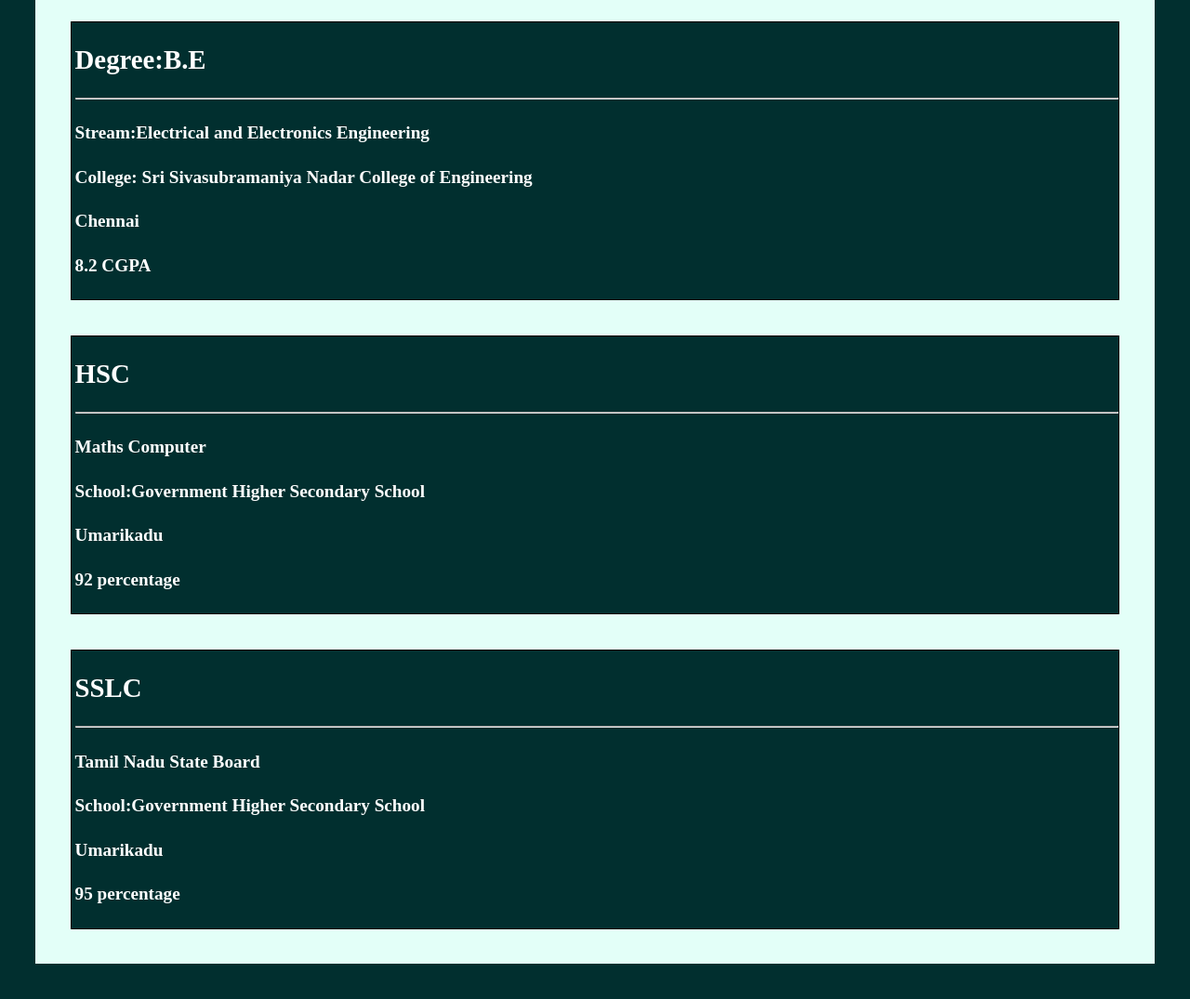
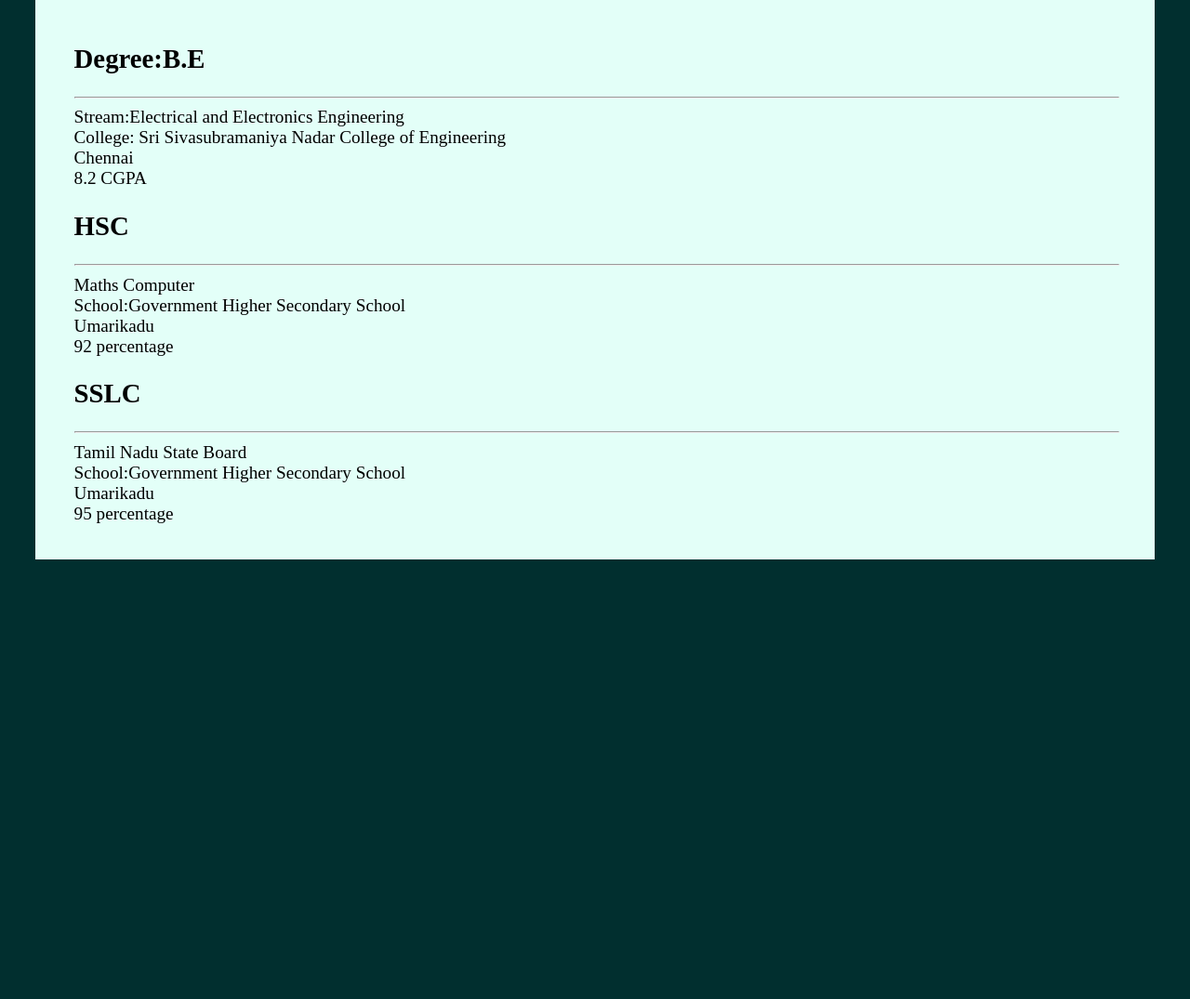
Before and after one commit to subitshar18/Portfolio-Subitsha, a plain HTML site: page About.html in a window 1280 px wide. Shown: the part 632-1707 px from the top of the page at 93% size. After the commit the page ends 1271 px from the top, so only its background shows below. Drawn offline with Linux system fonts and the light colour scheme; a web font is replaced by a local one.

Commit message:
SecondChanges

```diff
--- a/About.css
+++ b/About.css
@@ -26,15 +26,14 @@ body{
     flex-direction: column;
     grid-template-columns: 1fr 1fr 1fr;
     padding-bottom: 1cm;
-    gap: 1cm;
 }
 .AcademicItem{
     margin-right: 1cm;
     margin-left: 1cm;
     padding-left: 4px;
-    border: solid black 1px;
-    background-color:#012f2f;
-    color: white;
+    /* border: solid black 1px; */
+    /* background-color:#012f2f; */
+    color:black;
 
 }
 .objective{
--- a/About.html
+++ b/About.html
@@ -3,20 +3,20 @@
 <head>
     <meta charset="UTF-8">
     <meta name="viewport" content="width=device-width, initial-scale=1.0">
-    <title>Subitsha_About</title>
+    <title>About Me</title>
     <link rel="stylesheet" href="About.css">
     <link rel="stylesheet" href="https://fonts.googleapis.com/css?family=Trirong">
 </head>
 <body style="margin: 0.5cm 1cm 1cm 1cm; font-size: larger;background-color: #012f2f;">
     <div class="navbar">
-        <a href="Portfolio.html" class="nav-item">Home</a>
-        <a href="About.html" class="nav-item">About</a>
+        <a href="index.html" class="nav-item">Home</a>
+        <a href="About.html" class="nav-item">About Me</a>
         <a href="Project.html" class="nav-item">Projects</a>
         <a href="https://docs.google.com/document/d/1CFirQuIAXCndegX-MmH5L8nGflqiq_8K/edit?usp=sharing&ouid=110197378781267382479&rtpof=true&sd=true" class="nav-item">Resume</a>
         <a href="Contact.html" class="nav-item">Contact</a>
     </div>
     <div style="background-color: rgb(227, 255, 248);">
-        <h1><u>Subitsha R- Java Developer</u></h1>
+        <h1>Subitsha R- Java Developer</h1>
     <div class="objective">
         <p>
             Motivated and results-driven <b>Backend Developer</b> specializing in <b>Java</b>,
@@ -30,7 +30,7 @@
     </div>
 </div>
 <div style="background-color: rgb(227, 255, 248)">
-    <h1><u>Technologies Known</u></h1>
+    <h1>Technologies Known</h1>
     <div class="Technologies">
         <li>Java</li>
         <li>SQL</li>
@@ -42,28 +42,28 @@
 </div>
 
     <div style="background-color: rgb(227, 255, 248);">
-        <h1><u>Academic Details</u></h1>
+        <h1>Academic Details</h1>
         <div class="Academic">
         <div class="AcademicItem">
             <h2 class="AcademicHead">Degree:B.E</h2><hr>
-            <h4>Stream:Electrical and Electronics Engineering</h4>
-            <h4>College: Sri Sivasubramaniya Nadar College of Engineering</h4>
-            <h4>Chennai</h4>
-            <h4>8.2 CGPA</h4>
+            <span>Stream:Electrical and Electronics Engineering</span><br>
+            <span>College: Sri Sivasubramaniya Nadar College of Engineering</span><br>
+            <span>Chennai</span><br>
+            <span>8.2 CGPA</span><br>
         </div>
         <div class="AcademicItem">
             <h2 class="AcademicHead">HSC</h2><hr>
-            <h4>Maths Computer</h4>
-            <h4>School:Government Higher Secondary School </h4>
-            <h4>Umarikadu</h4>
-            <h4>92 percentage</h4>
+           <span>Maths Computer</span><br>
+            <span>School:Government Higher Secondary School </span><br>
+            <span>Umarikadu</span><br>
+            <span>92 percentage</span><br>
         </div>
         <div class="AcademicItem">
             <h2 class="AcademicHead">SSLC</h2><hr>
-            <h4>Tamil Nadu State Board</h4>
-            <h4>School:Government Higher Secondary School </h4>
-            <h4>Umarikadu</h4>
-            <h4>95 percentage</h4>
+            <span>Tamil Nadu State Board</span><br>
+            <span>School:Government Higher Secondary School </span><br>
+            <span>Umarikadu</span><br>
+            <span>95 percentage</span><br>
         </div>
     </div>
 
--- a/Portfolio.css
+++ b/Portfolio.css
@@ -17,7 +17,7 @@ body{
     color: white;
     padding-top: 10px;
     padding-bottom: 10px;
-    font-size: medium;
+    /* font-size: smaller; */
     text-align: center;
     flex: 1;
     margin: 10px;
```
Also changed, not shown: Contact.html (+2 -2 lines), Project.html (+2 -2 lines), index.html (renamed from Portfolio.html, +2 -2 lines).
